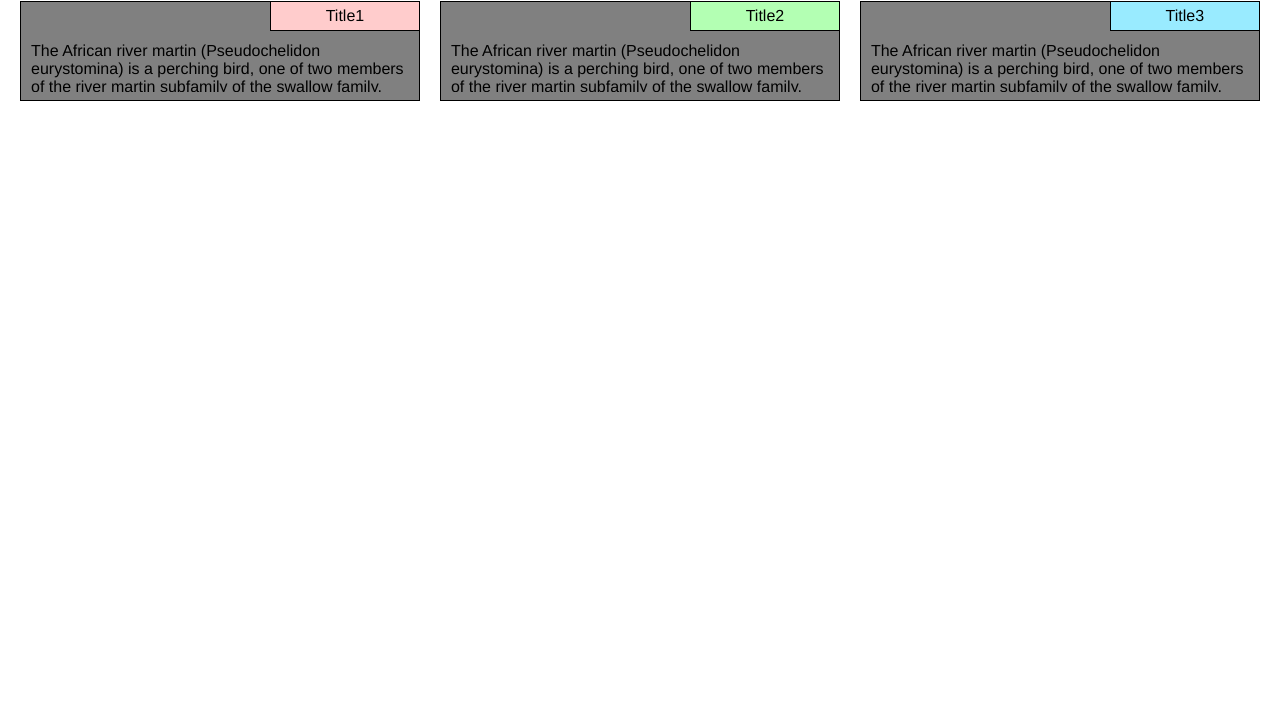
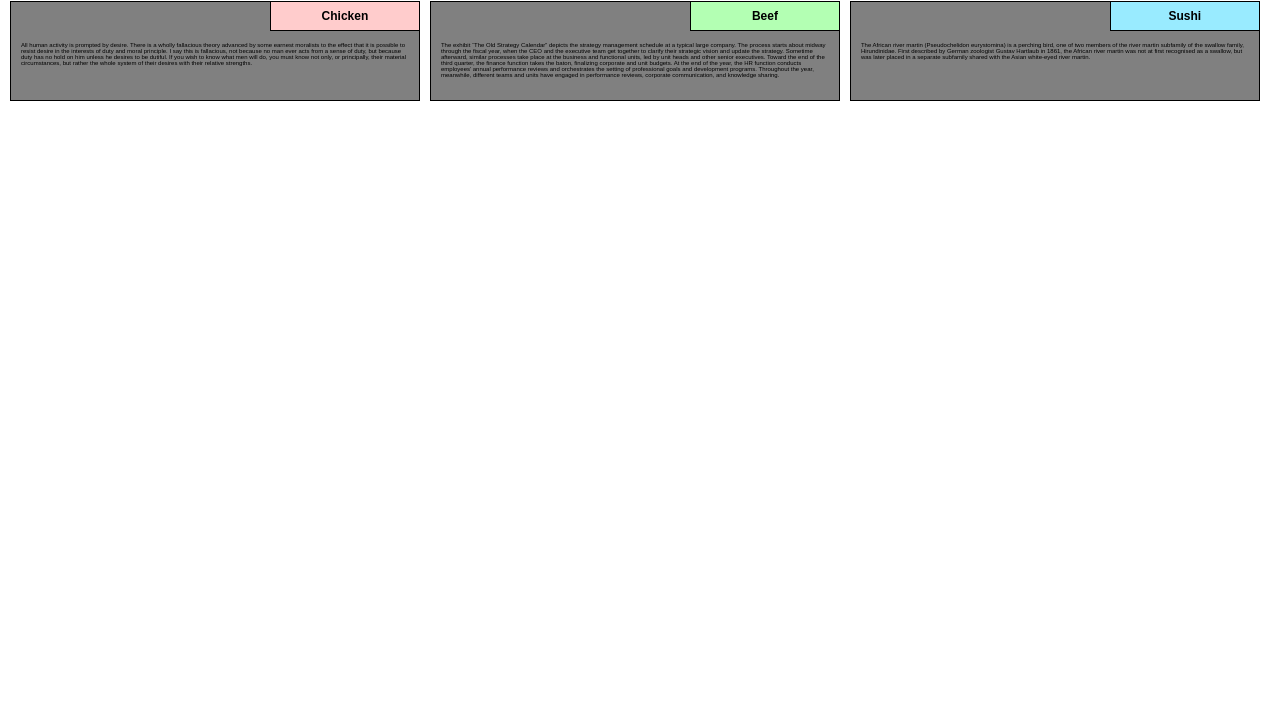
Before and after one commit to bombagian/M2_Assignment, a plain HTML site: page index.html in a window 1280 px wide. Shown: the part 79-800 px from the top of the page. Drawn offline with Linux system fonts and the light colour scheme.

Commit message:
Formatting changes

```diff
--- a/css/style.css
+++ b/css/style.css
@@ -15,7 +15,7 @@ h1 {
 
 
 div {
-  font-family: Helvetica;
+  font-family:  Arial, Verdana, sans-serif;
   height: 100px;
 }
 
@@ -27,7 +27,7 @@ div {
 .box {
   background-color:grey;
   border: 1px solid black;
-  margin: 0px 10px 10px 10px;
+  margin: 0px 10px 10px 0px;
   position: relative;
 }
 
@@ -35,21 +35,24 @@ div {
 .title{
     border: 1px solid black;
     text-align: center;
-    padding:5px;
+    padding:7px;
     /*width: 25%;*/
     width: 150px;
     position: absolute;
     right: -1px;
     top: -1px;
     height: 30px;
+    font-size: 75%;
+    font-weight: bold;
   }
 
   .menu{
-    overflow: scroll;
+    overflow: auto;
     position: absolute;
     top:30px;
     height: 60px;
     padding: 10px;
+    font-size: 25%;
   }
 
 #m1{background-color: #ffcccc;}
@@ -62,8 +65,6 @@ div {
   .l1 {
     float: left;
     width: 33.33%;
-    margin-right: auto;
-    margin-left: auto;
   }
 }
 
@@ -72,14 +73,10 @@ div {
  .md1 {
     float: left;
     width: 50%;
-    margin-right: auto;
-    margin-left: auto;
     }
  .md2 {
     float: left;
     width: 100%;
-    margin-right: auto;
-    margin-left: auto;
     }
   }
 
@@ -88,7 +85,5 @@ div {
   .sml {
     float: left;
     width: 100%;
-    margin-right: auto;
-    margin-left: auto;
     }
   }
--- a/index.html
+++ b/index.html
@@ -4,29 +4,41 @@
 <meta charset="utf-8">
 <meta name="viewport" content="width=device-width, initial-scale=1">
 <title>Module2 Assignment</title>
-<link rel="stylesheet" type="text/css" href="css\style.css">
-<style></style>
-<title>Hello Coursera</title>
+<link rel="stylesheet" type="text/css" href="css/style.css">
 </head>
+
 <body>
-	<h1>GB</h1>
+<h1>GB</h1>
 
   <div class="col l1 md1 sml">
     <div class="box">
-    <p class="title" id="m1">Title1</p>
-    <p class="menu"> The African river martin (Pseudochelidon eurystomina) is a perching bird, one of two members of the river martin subfamily of the swallow family, Hirundinidae. First described by German zoologist Gustav Hartlaub in 1861, the African river martin was not at first recognised as a swallow, but was later placed in a separate subfamily shared with the Asian white-eyed river martin.</p></div>
+    <p class="title" id="m1">Chicken</p>
+    <p class="menu">
+
+    All human activity is prompted by desire. There is a wholly fallacious theory advanced by some earnest moralists to the effect that it is possible to resist desire in the interests of duty and moral principle. I say this is fallacious, not because no man ever acts from a sense of duty, but because duty has no hold on him unless he desires to be dutiful. If you wish to know what men will do, you must know not only, or principally, their material circumstances, but rather the whole system of their desires with their relative strengths.
+    </p>
+    </div>
   </div>
 
   <div class="col l1 md1 sml">
     <div class="box">
-    <p class="title" id="m2">Title2</p>
-    <p class="menu"> The African river martin (Pseudochelidon eurystomina) is a perching bird, one of two members of the river martin subfamily of the swallow family, Hirundinidae. First described by German zoologist Gustav Hartlaub in 1861, the African river martin was not at first recognised as a swallow, but was later placed in a separate subfamily shared with the Asian white-eyed river martin.</p></div>
+    <p class="title" id="m2">Beef</p>
+    <p class="menu">
+
+     The exhibit “The Old Strategy Calendar” depicts the strategy management schedule at a typical large company. The process starts about midway through the fiscal year, when the CEO and the executive team get together to clarify their strategic vision and update the strategy. Sometime afterward, similar processes take place at the business and functional units, led by unit heads and other senior executives. Toward the end of the third quarter, the finance function takes the baton, finalizing corporate and unit budgets. At the end of the year, the HR function conducts employees’ annual performance reviews and orchestrates the setting of professional goals and development programs. Throughout the year, meanwhile, different teams and units have engaged in performance reviews, corporate communication, and knowledge sharing.
+
+    </p>
+    </div>
   </div>
 
   <div class="col l1 md2 sml">
     <div class="box">
-    <p class="title" id="m3">Title3</p>
-    <p class="menu"> The African river martin (Pseudochelidon eurystomina) is a perching bird, one of two members of the river martin subfamily of the swallow family, Hirundinidae. First described by German zoologist Gustav Hartlaub in 1861, the African river martin was not at first recognised as a swallow, but was later placed in a separate subfamily shared with the Asian white-eyed river martin.</p></div>
+    <p class="title" id="m3">Sushi</p>
+    <p class="menu">
+
+    The African river martin (Pseudochelidon eurystomina) is a perching bird, one of two members of the river martin subfamily of the swallow family, Hirundinidae. First described by German zoologist Gustav Hartlaub in 1861, the African river martin was not at first recognised as a swallow, but was later placed in a separate subfamily shared with the Asian white-eyed river martin.
+    </p>
+    </div>
   </div>
 
 </body>
```
